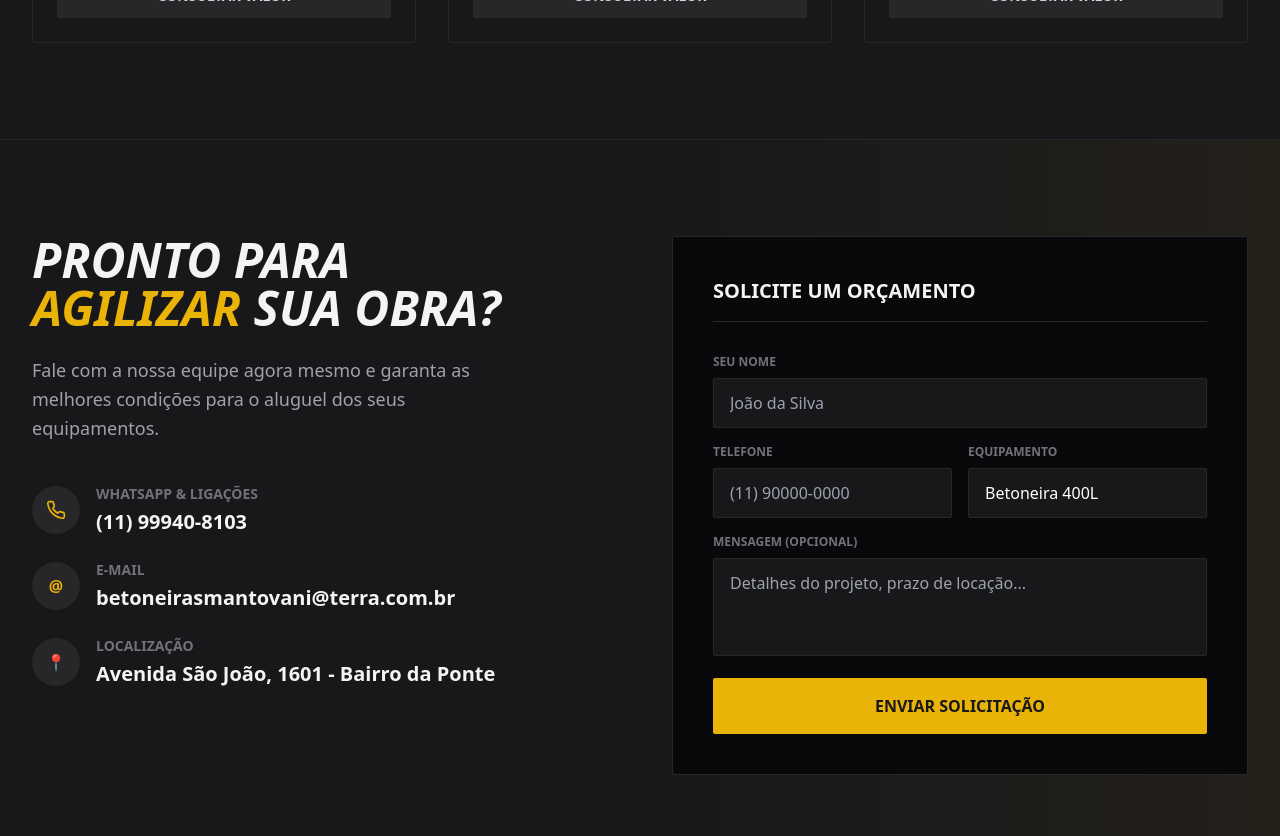
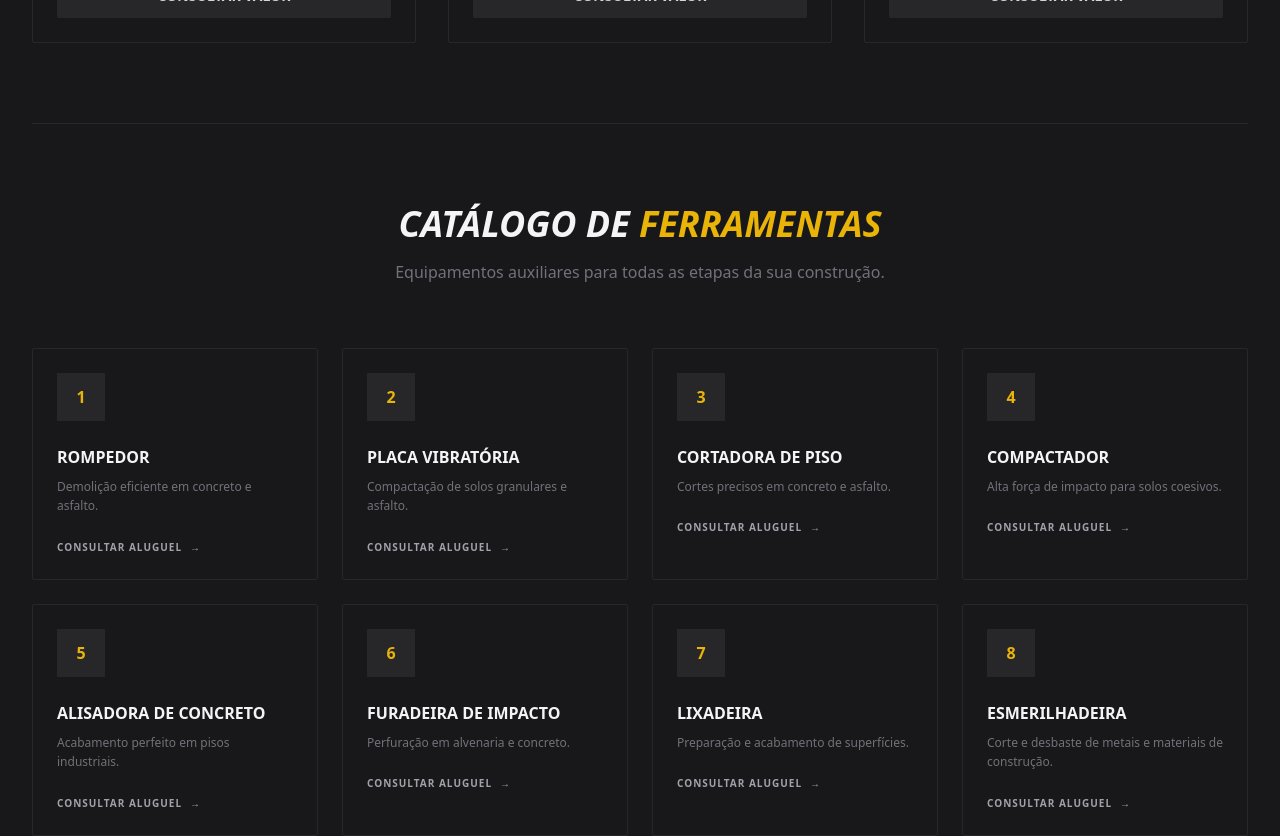
Before and after one commit to mantolatv-cmyk/site-mantovani, a Next.js app: page / in a window 1280 px wide. Shown: the part 2140-2976 px from the top of the page. Built offline with nearby package versions, Linux system fonts and the light colour scheme.

Commit message:
feat: adiciona catálogo de ferramentas e equipamentos auxiliares

```diff
--- a/src/app/page.tsx
+++ b/src/app/page.tsx
@@ -104,12 +104,9 @@ export default function Home() {
               <h2 className="text-3xl lg:text-5xl font-black uppercase italic mb-4">Nossa <span className="text-yellow-500">Frota</span></h2>
               <p className="text-zinc-400 max-w-md">Soluções ideais para pequeno, médio e grande porte. Equipamentos robustos e revisados.</p>
             </div>
-            <button className="hidden md:flex border border-zinc-700 hover:border-yellow-500 text-sm font-bold uppercase px-6 py-3 rounded-sm transition-colors text-zinc-300 hover:text-yellow-500">
-              Ver Catálogo Completo
-            </button>
           </div>
 
-          <div className="grid md:grid-cols-2 lg:grid-cols-3 gap-8">
+          <div className="grid md:grid-cols-2 lg:grid-cols-3 gap-8 mb-20">
             {[
               { name: "Betoneira 400L", desc: "A mais procurada. Ideal para fundações e lajes de médio porte.", cap: "400 Litros", img: "/betoneira_400l.png" },
               { name: "Betoneira 250L", desc: "Perfeita para reformas e construções menores. Alta mobilidade.", cap: "250 Litros", img: "/betoneira_250l.png" },
@@ -137,6 +134,37 @@ export default function Home() {
                 </button>
               </div>
             ))}
+          </div>
+
+          <div className="border-t border-zinc-800 pt-20">
+            <div className="mb-16 text-center">
+              <h3 className="text-2xl lg:text-4xl font-black uppercase italic mb-4">Catálogo de <span className="text-yellow-500">Ferramentas</span></h3>
+              <p className="text-zinc-500">Equipamentos auxiliares para todas as etapas da sua construção.</p>
+            </div>
+
+            <div className="grid grid-cols-2 md:grid-cols-3 lg:grid-cols-4 gap-6">
+              {[
+                { name: "Rompedor", desc: "Demolição eficiente em concreto e asfalto." },
+                { name: "Placa Vibratória", desc: "Compactação de solos granulares e asfalto." },
+                { name: "Cortadora de Piso", desc: "Cortes precisos em concreto e asfalto." },
+                { name: "Compactador", desc: "Alta força de impacto para solos coesivos." },
+                { name: "Alisadora de Concreto", desc: "Acabamento perfeito em pisos industriais." },
+                { name: "Furadeira de Impacto", desc: "Perfuração em alvenaria e concreto." },
+                { name: "Lixadeira", desc: "Preparação e acabamento de superfícies." },
+                { name: "Esmerilhadeira", desc: "Corte e desbaste de metais e materiais de construção." }
+              ].map((tool, i) => (
+                <div key={i} className="bg-zinc-900/50 border border-zinc-800 p-6 rounded-sm hover:bg-zinc-900 transition-all group">
+                  <div className="w-12 h-12 bg-zinc-800 flex items-center justify-center mb-6 text-yellow-500 font-bold group-hover:bg-yellow-500 group-hover:text-zinc-900 transition-colors">
+                    {i + 1}
+                  </div>
+                  <h4 className="font-bold uppercase mb-2 group-hover:text-yellow-500 transition-colors">{tool.name}</h4>
+                  <p className="text-zinc-500 text-xs mb-6 leading-relaxed">{tool.desc}</p>
+                  <button className="text-[10px] font-black uppercase tracking-widest text-zinc-400 group-hover:text-yellow-500 flex items-center gap-2">
+                    Consultar Aluguel <span>→</span>
+                  </button>
+                </div>
+              ))}
+            </div>
           </div>
         </div>
       </section>
```
